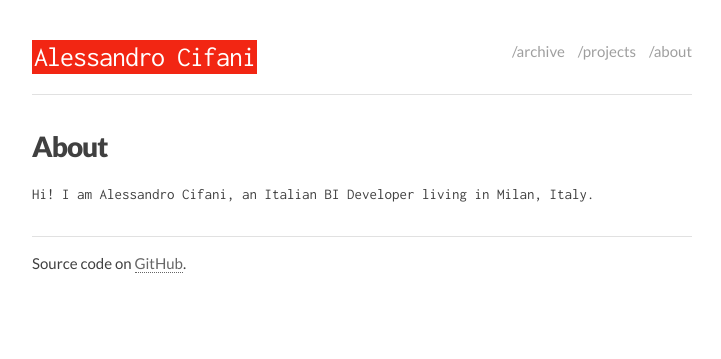
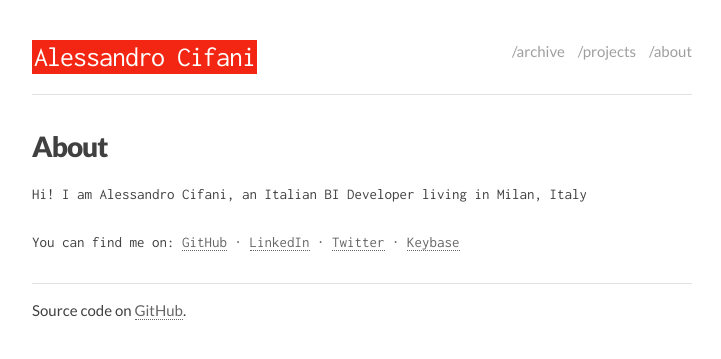
Before and after one commit to acifani/acifani.github.com, a Jekyll site: the page built from about/index.html, in a window 1280 px wide. Shown: the top 359 px of the page, without its empty margins (278-999 px from the left). Built offline with Jekyll 4.4.1, drawn with Linux system fonts in a browser that asks for light colours.

Commit message:
add social refs to about

```diff
--- a/about/index.html
+++ b/about/index.html
@@ -4,4 +4,12 @@ title: About
 ---
 <h1>About</h1>
 
-Hi! I am Alessandro Cifani, an Italian BI Developer living in Milan, Italy.
+<p>Hi! I am Alessandro Cifani, an Italian BI Developer living in Milan, Italy</p>
+
+<p>
+You can find me on:
+<a href="https://github.com/acifani" class="underline">GitHub</a> &middot;
+<a href="https://www.linkedin.com/in/alessandrocifani/" class="underline">LinkedIn</a> &middot;
+<a href="https://twitter.com/acifani_" class="underline">Twitter</a> &middot;
+<a href="https://keybase.io/alessandrocifani" class="underline">Keybase</a>
+</p>
```
